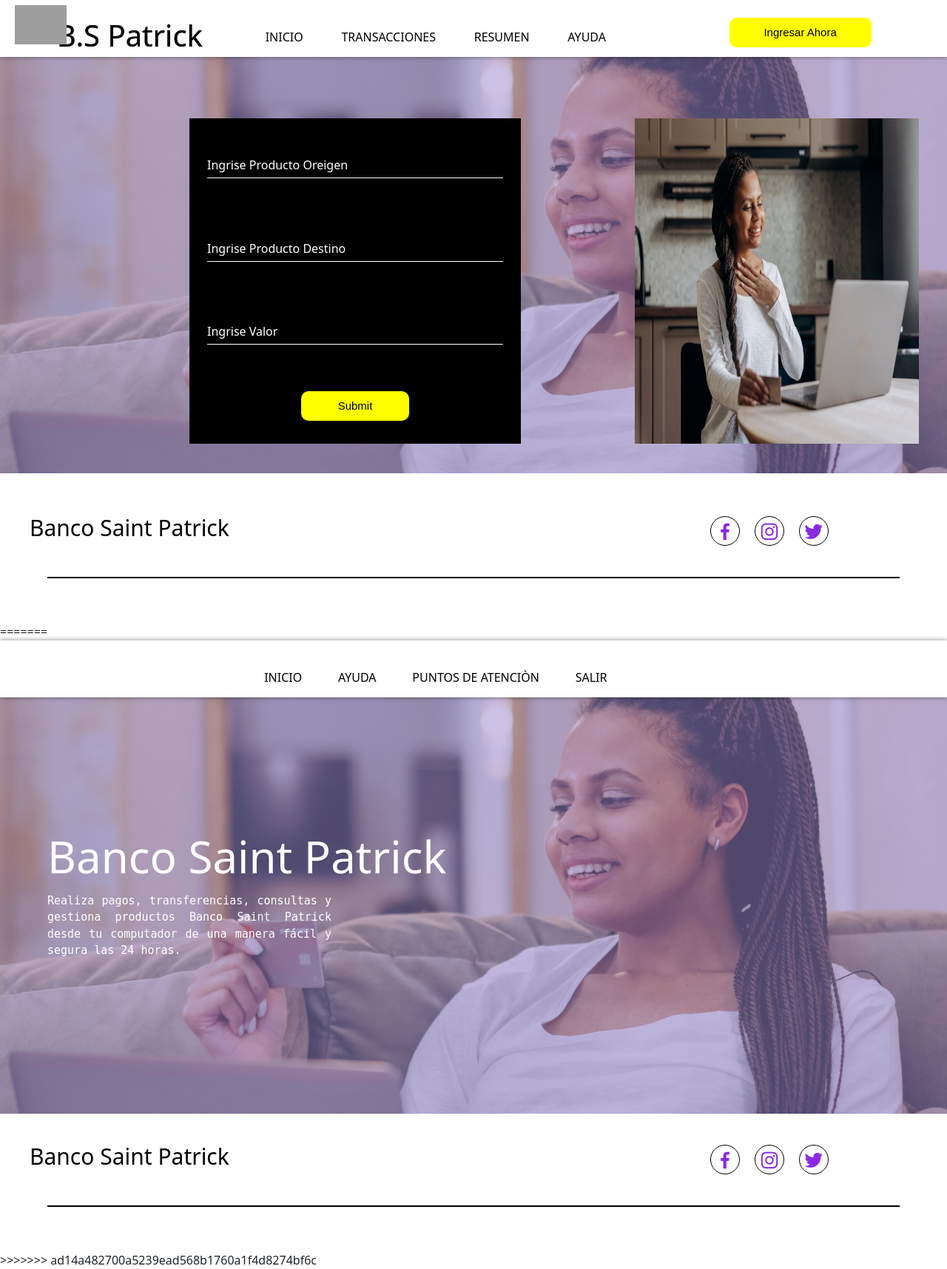
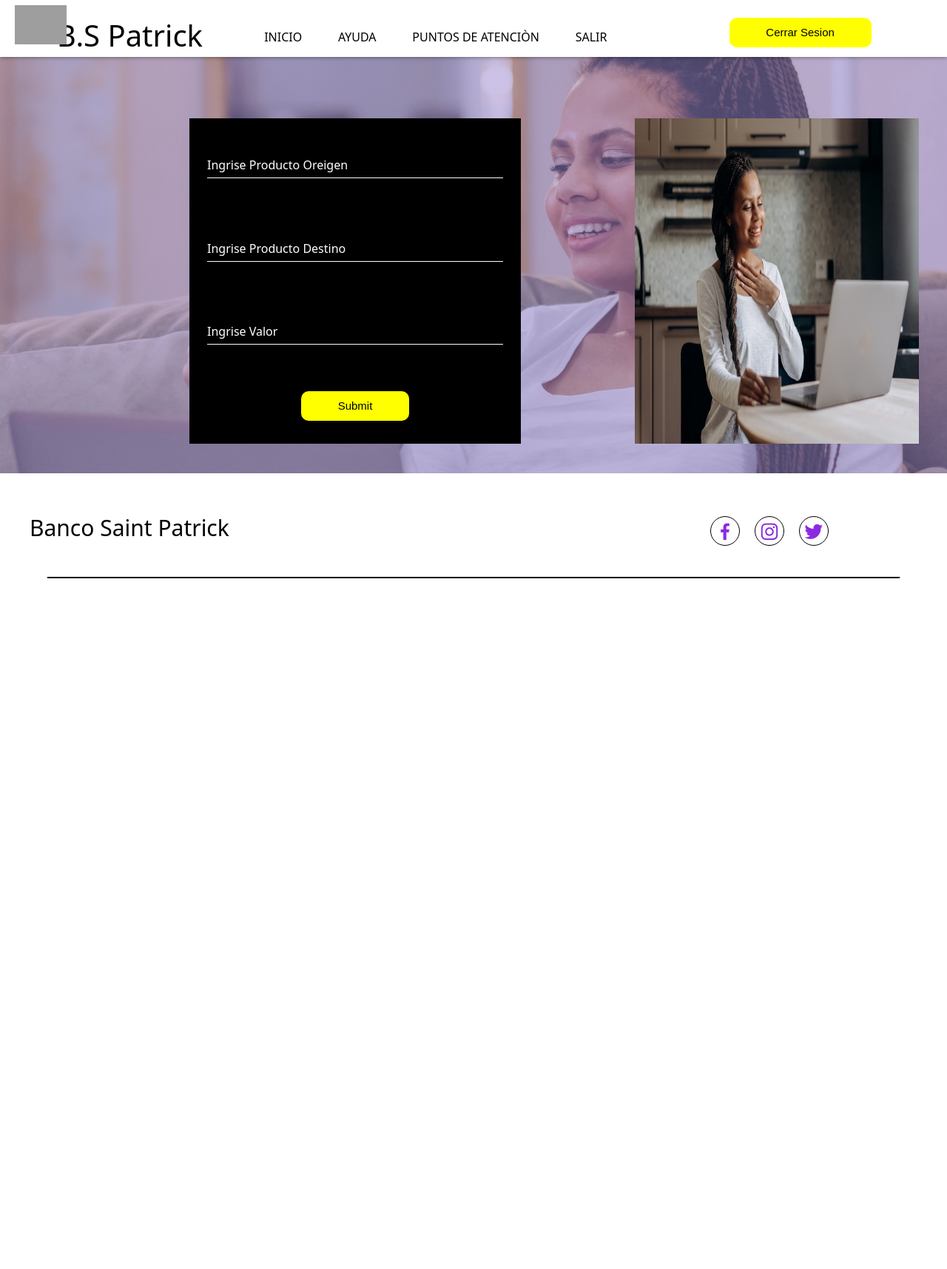
Before and after one commit to cacastillomo03/idea2, a Django app: page /transaction/ in a window 1280 px wide. Shown: the whole page at 74% size. After the commit the page ends 782 px from the top, so only its background shows below. Run offline with Django 4.2, Linux system fonts and the light colour scheme; some libraries are stand-ins or nearby versions; grey boxes are pictures that could not be loaded.

Commit message:
Corregir error en la plantilla padre (index.html).

```diff
--- a/base/static/js/cerrar.js
+++ b/base/static/js/cerrar.js
@@ -1,8 +1,11 @@
+
 const boton = document.querySelector('.ingresar');
 const ventana = document.querySelector('.contenedor-ventana');
 const cancelar  = document.querySelector('.btn2');
 const salir = document.querySelector('.close');
 const opacity = document.querySelector('.contenedor-ventana');
+
+
 
 boton.addEventListener('click',()=>{
  ventana.classList.toggle("spread" ,);
@@ -15,8 +18,4 @@ cancelar.addEventListener('click',()=>{
 
 salir.addEventListener('click', ()=>{
 
-close( );
-
-
-
 });
--- a/base/templates/base/index.html
+++ b/base/templates/base/index.html
@@ -15,9 +15,9 @@
 
     </head>
     <body>
-        {% block header%}
+        {% block header %}
         <header class="header" id="inicioo">
-            <div > <a href="#"><button  class="ingresar" >Cerrar Sesion </button></a></div>
+            <div > <button  class="ingresar" >Cerrar Sesion </button></div>
             <h1 class="slogan"> <span style="color:black">B.S Patrick</span></h1>
             <nav class="menu_navegacion ">
                 <img src="{% static 'img/logo.png' %}" alt="" class="logo">
@@ -29,7 +29,7 @@
 
 
         </header>
-        {% endblock%}
+        {% endblock %}
 
         {% block main%}
         {% endblock%}
@@ -66,7 +66,7 @@
               <h3 class="subtittle">Seleccione una opcion para salir de forma segura</h3>
               <h1 class="cuestion">¿Deseas salir de la aplicaciòn?</h1>
 
-                  <button class="close" > Si </button>
+                  <button class="close" > Si</button>
                   <button class="btn2"> No</button>
 
             </div>
@@ -83,74 +83,3 @@
         <script src="https://cdn.jsdelivr.net/npm/bootstrap@5.1.3/dist/js/bootstrap.min.js" integrity="sha384-QJHtvGhmr9XOIpI6YVutG+2QOK9T+ZnN4kzFN1RtK3zEFEIsxhlmWl5/YESvpZ13" crossorigin="anonymous"></script>
     </body>
 </html>
-=======
-<!DOCTYPE html>
-{% load static %}
-<html lang="es">
-
-<head>
-    <title>BancoSaintPatrick</title>
-    <meta charset="UTF-8">
-    <meta name="viewport" content="width=device-width, initial-scale=1.0">
-    <meta name="Description"
-        content="En el home banking vamos a poder ingresar con seguridad por usuario y visualizar nuestro saldo. También vamos a poder realizar transacciones a otras tarjetas" />
-    <meta name="robots" content="index_follow" />
-    <link rel="stylesheet" type="text/css" href="{% static 'css/inicio.css' %}" />
-    <link href='https://unpkg.com/boxicons@2.1.1/css/boxicons.min.css' rel='stylesheet'>
-
-    <!-- Inserción de fondos de imagen para Django -->
-    <style>
-        .header {
-            background-image: linear-gradient(to top, rgb(160, 140, 209, 0.5)0%, rgb(160, 140, 209, 0.5)100%),
-            url("{% static 'img/img_cabecera.jpg' %}");
-        }
-    </style>
-
-
-
-</head>
-
-<body>
-
-    <header class="header" id="inicioo">
-        <div> <a href="../Login/index logo.html"><button class="ingresar">Ingresar Ahora</button></a></div>
-        <h1 class="slogan"> <span style="color:black">B.S Patrick</span></h1>
-        <nav class="menu_navegacion ">
-            <img src="{% static 'img/logo.png'%}" alt="" class="logo">
-            <a href="#">Inicio</a>
-            <a href="#">Ayuda</a>
-            <a href="#">Puntos de atenciòn</a>
-            <a href="#">Salir</a>
-        </nav>
-        <div>
-            <h1 class="tittle">Banco Saint Patrick</h1>
-            <p class="header-text">Realiza pagos, transferencias, consultas y gestiona productos Banco Saint Patrick
-                desde tu computador de una manera fácil y segura las 24 horas.</p>
-        </div>
-    </header>
-
-    <footer id="contactos">
-        <div class="contenedor footer-content">
-            <div class="contac-us">
-                <h2 class="brand"> Banco Saint Patrick</h2>
-
-            </div>
-            <div class="socialmedia">
-                <a href="" class="socialmedia-icon">
-                    <i class='bx bxl-facebook'> </i>
-                </a>
-                <a href="." class="socialmedia-icon">
-                    <i class='bx bxl-instagram'></i>
-                </a>
-                <a href="." class="socialmedia-icon">
-                    <i class='bx bxl-twitter'></i>
-
-                </a>
-            </div>
-        </div>
-        <div class="line"></div>
-    </footer>
-</body>
-
-</html>
->>>>>>> ad14a482700a5239ead568b1760a1f4d8274bf6c
--- a/base/templates/base/inicio.html
+++ b/base/templates/base/inicio.html
@@ -3,7 +3,7 @@
 
 {% block header %}
 <header class="header" id="inicioo">
-    <div > <a href="#"><button  class="ingresar" >Ingresar Ahora</button></a></div>
+    <div > <a href="#"><button  class="ingresar" >Cerrar Sesion</button></a></div>
     <h1 class="slogan"> <span style="color:black">B.S Patrick</span></h1>
     <nav class="menu_navegacion ">
         <img src="{% static 'img/logo.png' %}" alt="" class="logo">
--- a/base/templates/base/new_transaction.html
+++ b/base/templates/base/new_transaction.html
@@ -1,18 +1,6 @@
 {% extends 'base/index.html'%}
 {% load static %}
-{% block header %}
-<header class="header" id="inicio">
-    <div ><button class="ingresar" >Cerrar Sesion</button></div>
-    <h1 class="slogan"> <span style="color:black">B.S Patrick</span></h1>
-    <nav class="menu_navegacion ">
-        <img src="{% static 'img/logo.png' %}" alt="" class="logo">
-        <a href="#">Inicio</a>
-        <a href="#">Transacciones</a>
-        <a href="#">Resumen</a>
-        <a href="#">Ayuda</a>
-    </nav>
-</header>
- {% endblock%}
+
 
 {% block main%}
 <main>
```
